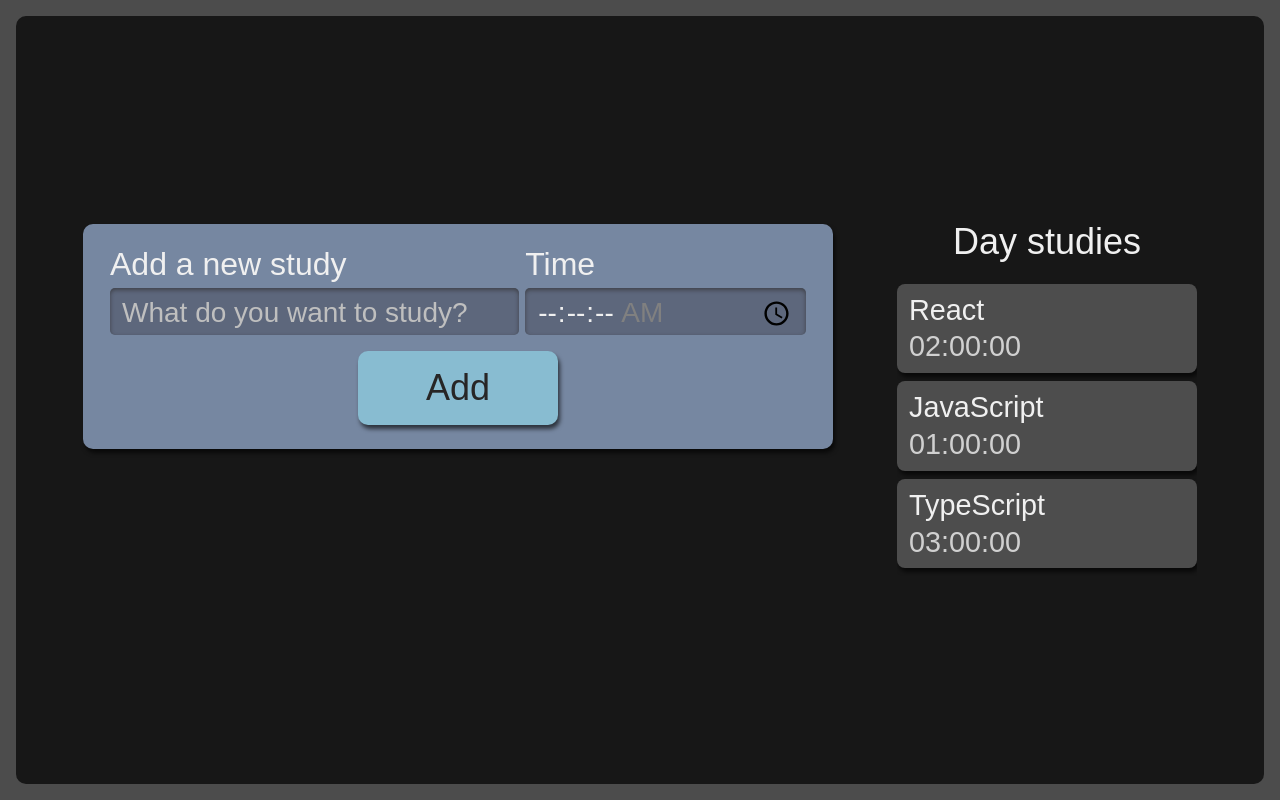
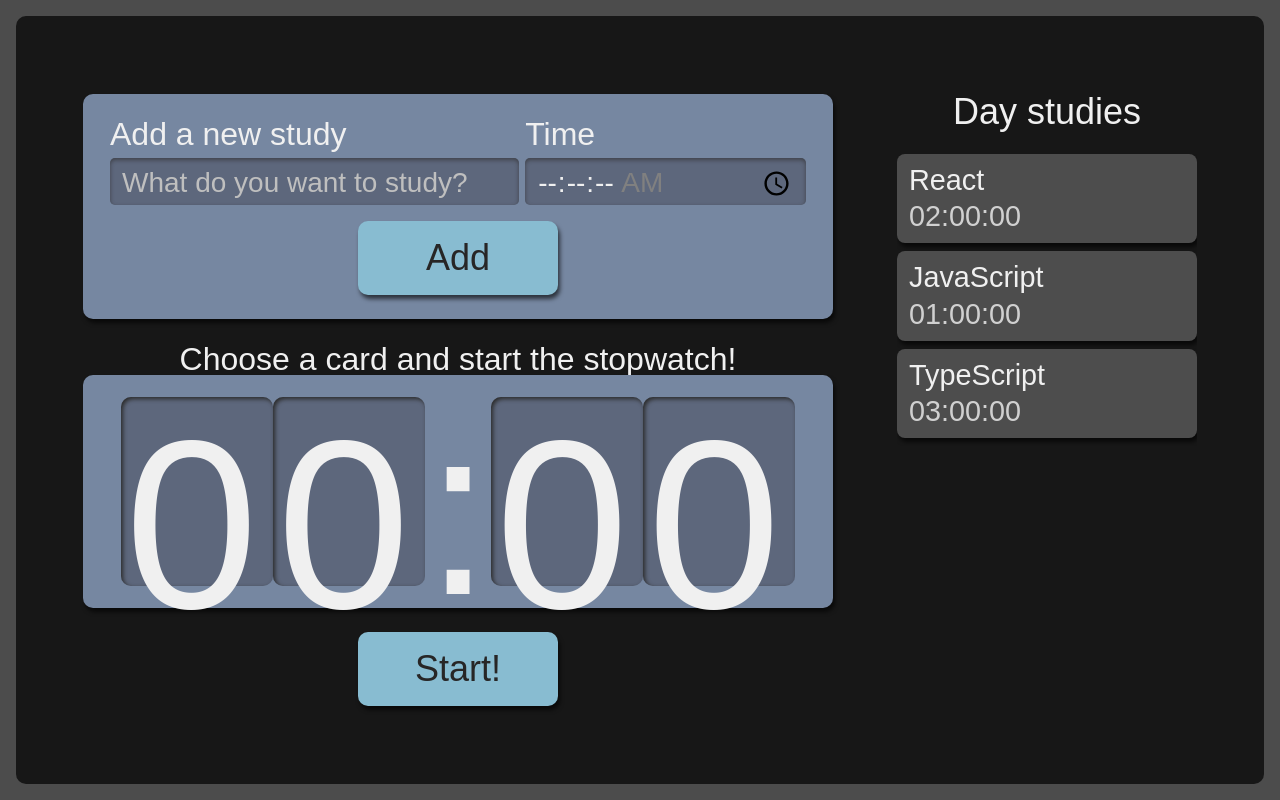
Before and after one commit to leafarpontes/alura-react-studies, a React (Create React App) app: page / in a window 1280 px wide. Built offline with nearby package versions, Linux system fonts and the light colour scheme; the HTML template or start-up script is replaced by a standard one.

Commit message:
added stopwatch

```diff
--- a/src/App.tsx
+++ b/src/App.tsx
@@ -2,12 +2,14 @@
 import { Form } from './components/Form';
 import { List } from './components/List';
 import style from './App.module.scss';
+import { Stopwatch } from './components/Stopwatch';
 
 function App() {
   return (
     <div className={style.AppStyle}>
       <Form />
       <List />
+      <Stopwatch />
     </div>
   );
 }
--- /dev/null
+++ b/src/components/Stopwatch/Clock/Clock.module.scss
@@ -0,0 +1,21 @@
+.clockNumber {
+  background-color: #5D677C;
+  box-shadow: 2px 2px 4px #2B2B2B inset;
+  height: 3.6rem;
+  width: 3rem;
+  padding: 8px 4px;
+  border-radius: 10px;
+
+  @media screen and (min-width:1280px) {
+    height: 10.8rem;
+    width: 9rem;
+  }
+}
+
+.clockDivider {
+  height: 4.2rem;
+
+  @media screen and (min-width:1280px) {
+    height: 12.6rem;
+  }
+}
--- /dev/null
+++ b/src/components/Stopwatch/Clock/index.tsx
@@ -0,0 +1,14 @@
+import React from 'react'
+import style from './Clock.module.scss';
+
+export const Clock = () => {
+  return (
+    <>
+      <span className={style.clockNumber}>0</span>
+      <span className={style.clockNumber}>0</span>
+      <span className={style.clockDivider}>:</span>
+      <span className={style.clockNumber}>0</span>
+      <span className={style.clockNumber}>0</span>
+    </>
+  )
+}
--- /dev/null
+++ b/src/components/Stopwatch/Stopwatch.module.scss
@@ -0,0 +1,59 @@
+.stopwatch {
+  display: flex;
+  flex-direction: column;
+  align-items: center;
+  grid-area: cronometro;
+
+  .clockWrapper {
+    align-items: center;
+    background-color: #7687A1;
+    border-radius: 10px;
+    box-shadow: 2px 4px 4px #0000009F;
+    box-sizing: border-box;
+    display: flex;
+    font-size: 5rem;
+    justify-content: center;
+    margin-bottom: 24px;
+    padding: 16px 12px;
+    width: 100%;
+  }
+
+  .title {
+    font-size: 2rem;
+  }
+
+  button {
+    background-color: #88bcd1;
+    border-radius: 10px;
+    box-shadow: 2px 4px 4px #0000009F;
+    color: #272626;
+    cursor: pointer;
+    font-size: 1.25rem;
+    padding: 16px;
+    width: 150px;
+
+    &:active {
+      background-color: #7CA6B7;
+      box-shadow: 2px 2px 4px #0000009F inset;
+      cursor: auto;
+    }
+  }
+
+  @media screen and (min-width:1280px) {
+
+    .clockWrapper{
+      font-size: 15rem;
+    }
+
+    p {
+      font-size: 2rem;
+    }
+
+    button {
+      grid-column-start: span 2;
+      justify-self: center;
+      width: 200px;
+      font-size: 2.25rem;
+    }
+  }
+}
--- /dev/null
+++ b/src/components/Stopwatch/index.tsx
@@ -0,0 +1,16 @@
+import React from 'react';
+import { Button } from '../Button';
+import { Clock } from './Clock';
+import style from './Stopwatch.module.scss';
+
+export const Stopwatch = () => {
+  return (
+    <div className={style.stopwatch}>
+      <p className={style.title}>Choose a card and start the stopwatch!</p>
+      <div className={style.clockWrapper}>
+        <Clock />
+      </div>
+      <Button>Start!</Button>
+    </div>
+  )
+}
```
